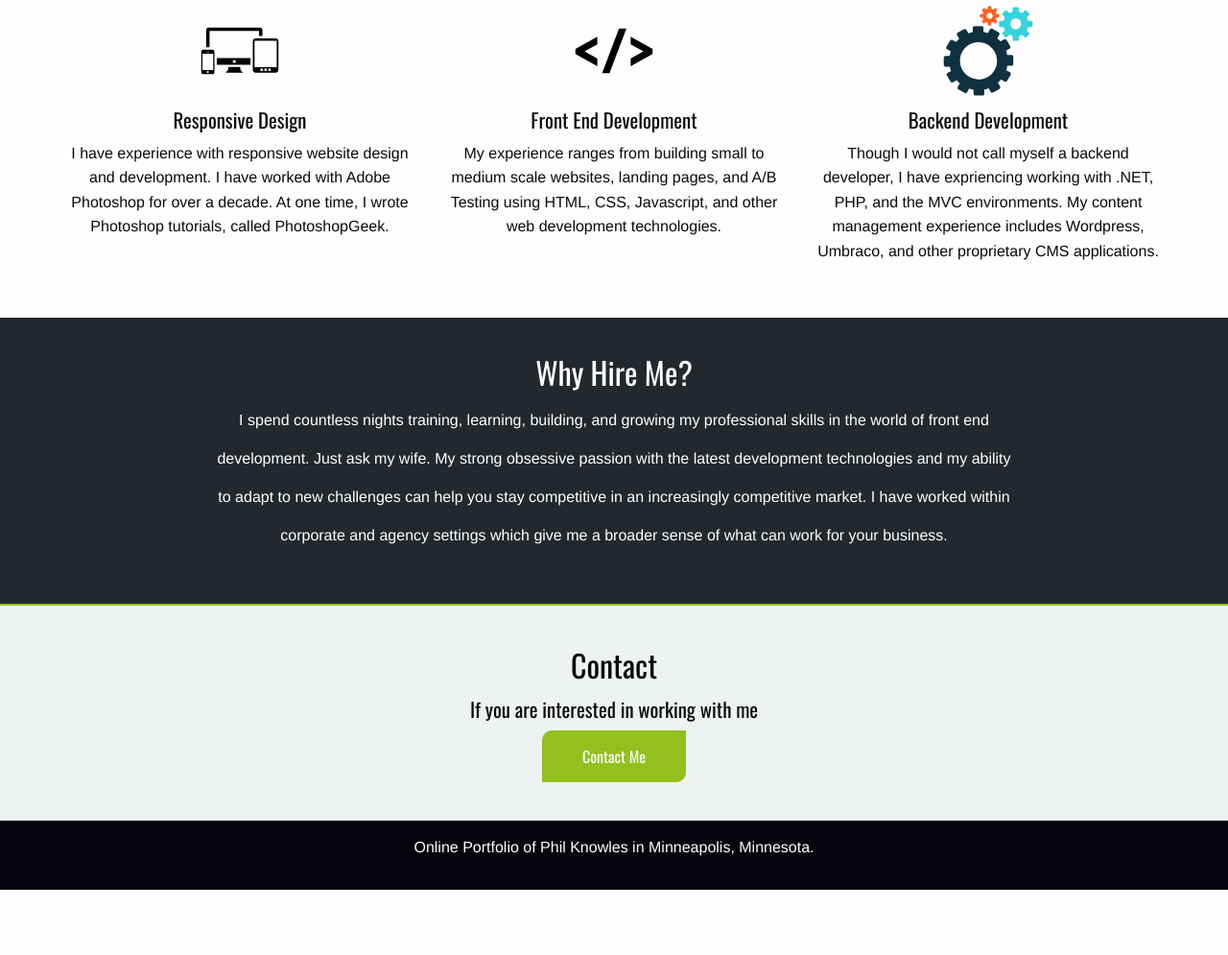
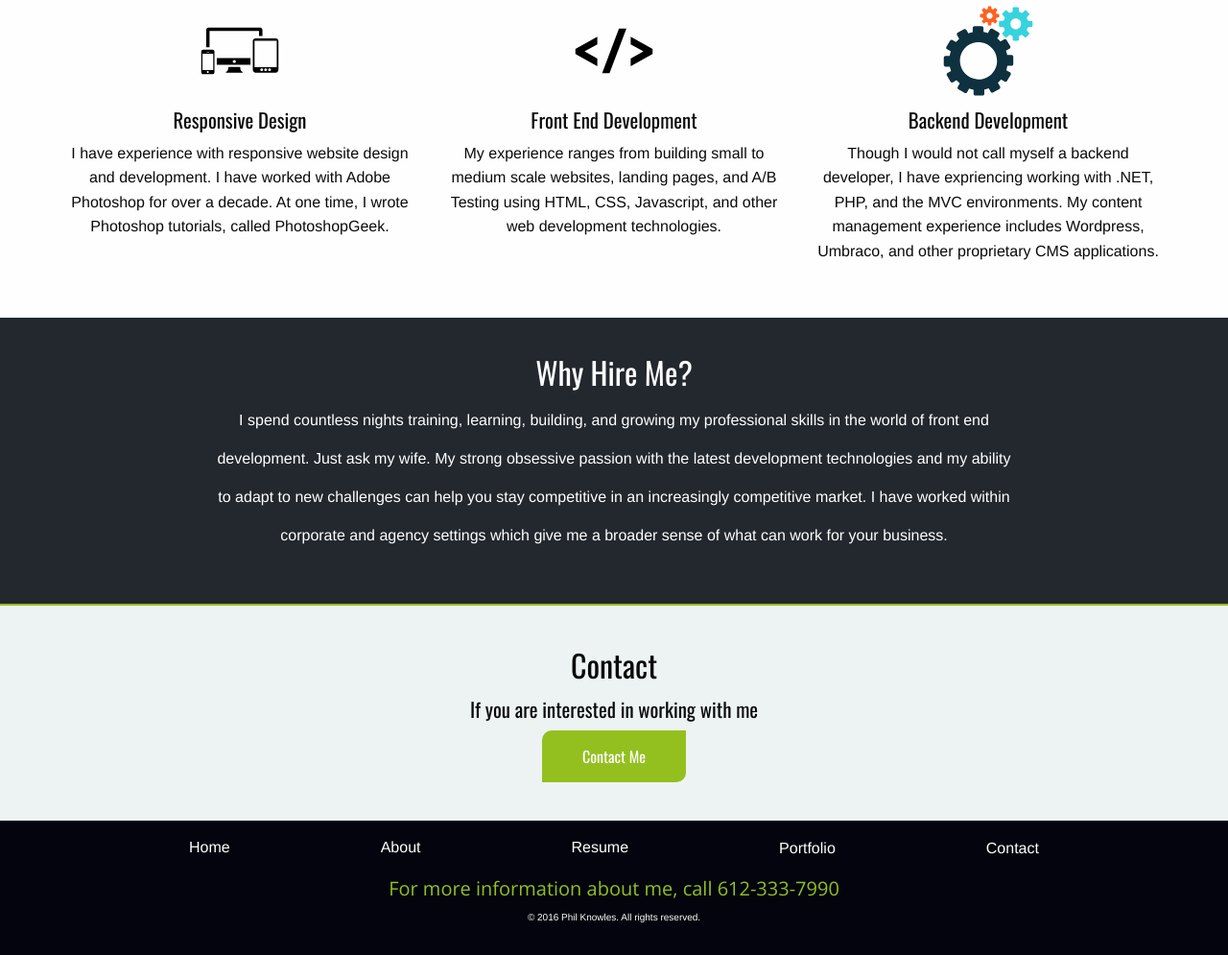
Before and after one commit to philknowles/philknowles.github.io, a website: page views/about.html in a window 1280 px wide. Shown: the part 1120-2115 px from the top of the page at 96% size. Before the commit the page ends 2047 px from the top, so only its background shows below. Drawn offline with nearby package versions, Linux system fonts and the light colour scheme; a web font is replaced by a local one.

Commit message:
Updated footer

```diff
--- a/scss/styles.scss
+++ b/scss/styles.scss
@@ -219,6 +219,9 @@ header nav {
     margin:0 auto;
     color:$white;
     text-align:center;
+    &:hover, &:focus, &:active {
+        color:#ccc;
+    }
 }
 .sub-nav {
     display:block;
@@ -428,10 +431,20 @@ footer {
     margin:0;
     .social {
         text-align:center;
+        h3 {
+            font-size:20px;
+            font-weight:normal;
+            color:$limerick;
+            font-family:'Open Sans', sans-serif;
+        }
     }
     svg {
         fill:$white;
     }
+}
+
+.fine-print {
+    font-size:10px;
 }
 
 .map-container {
--- a/views/about.html
+++ b/views/about.html
@@ -195,7 +195,15 @@
                     </section>
                 <footer>
                     <div class="large-12 columns social">
-                        <p>Online Portfolio of Phil Knowles in Minneapolis, Minnesota.</p>
+                        <ul class="row">
+                            <li><a href="/">Home</a></li>
+                            <li><a href="about.html">About</a></li>
+                            <li><a href="resume.html">Resume</a></li>
+                            <li><a href="portfolio.html">Portfolio</a></li>
+                            <li><a href="contact.html">Contact</a></li>
+                        </ul>
+                        <h3>For more information about me, call 612-333-7990</h3>
+                        <p class="fine-print">&#169; 2016 Phil Knowles.  All rights reserved. </p>
                         <!--<a href="https://www.facebook.com/philsartonline" target="_blank">
                                     <svg height="35" x="0px" y="0px" viewBox="0 0 56.693 56.693">
                                         <path d="M40.43,21.739h-7.645v-5.014c0-1.883,1.248-2.322,2.127-2.322c0.877,0,5.395,0,5.395,0V6.125l-7.43-0.029
```
Also changed, not shown: views/contact.html (+9 -1 lines), views/details.html (+9 -1 lines), views/portfolio.html (+9 -1 lines), views/resume.html (+9 -1 lines), css/styles.css.
